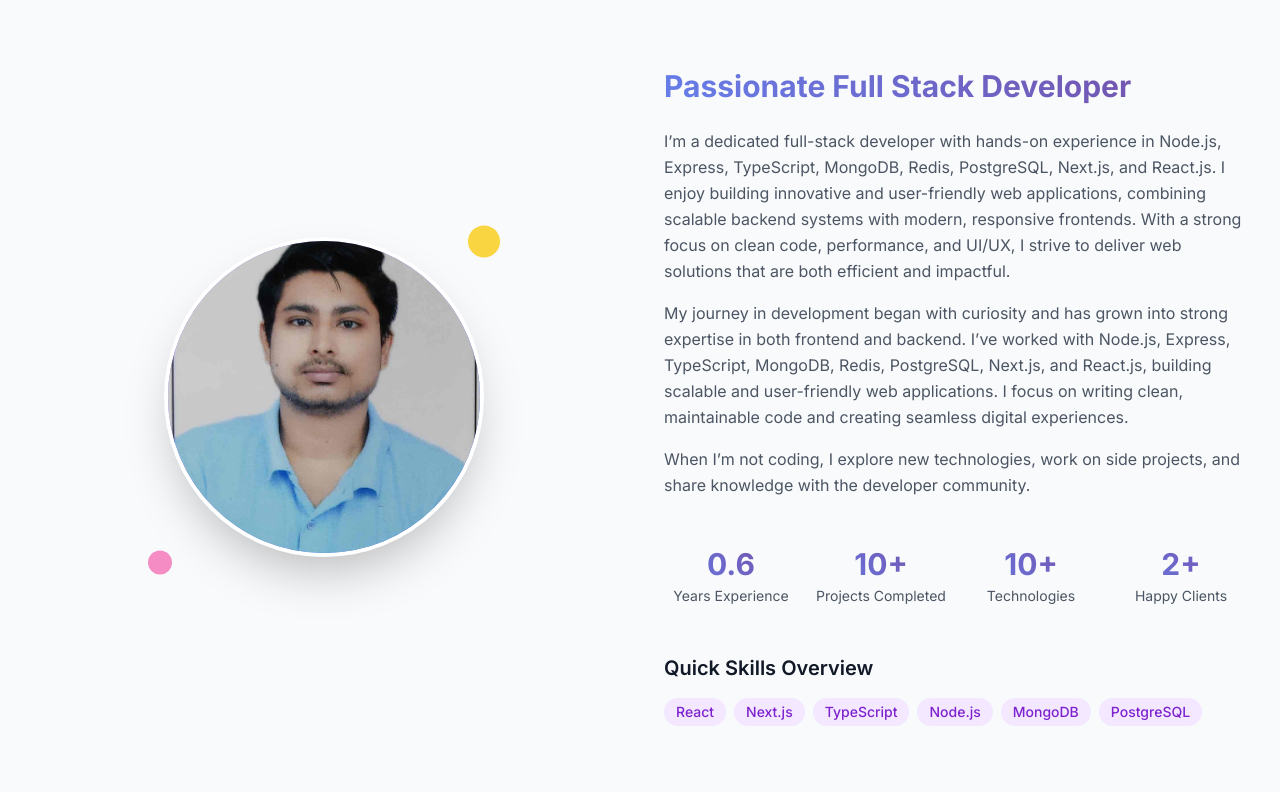
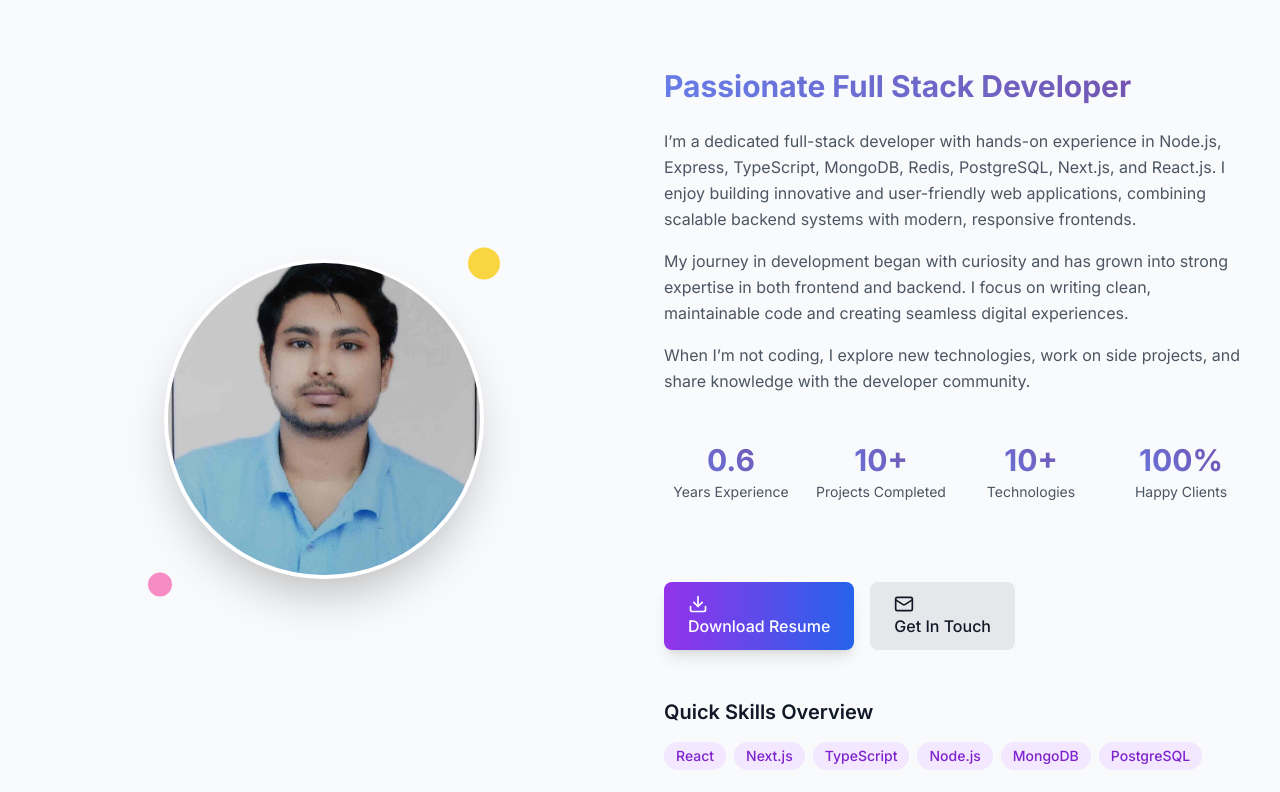
Before and after one commit to Gagan956/Gagan_Portfolio, a Next.js app: page / in a window 1280 px wide. Shown: the part 968-1760 px from the top of the page. Built offline with nearby package versions, Linux system fonts and the light colour scheme.

Commit message:
add resume section

```diff
--- a/src/components/layout/Navbar.tsx
+++ b/src/components/layout/Navbar.tsx
@@ -52,7 +52,7 @@ export default function Navbar() {
             className="text-2xl font-bold gradient-text cursor-pointer"
             onClick={() => handleNavClick('#home')}
           >
-            Gagan
+           Portfolio
           </motion.div>
 
           {/* Desktop Navigation */}
--- a/src/components/sections/About.tsx
+++ b/src/components/sections/About.tsx
@@ -2,15 +2,16 @@
 
 import { motion } from "framer-motion";
 import SectionWrapper from "@/components/ui/SectionWrapper";
-import Card from "@/components/ui/Card";
 import Image from "next/image";
+import Button from "../ui/Button";
+import { Download, Mail } from "lucide-react";
 
 export default function About() {
   const stats = [
     { label: "Years Experience", value: "0.6" },
     { label: "Projects Completed", value: "10+" },
     { label: "Technologies", value: "10+" },
-    { label: "Happy Clients", value: "2+" },
+    { label: "Happy Clients", value: "100%" },
   ];
 
   return (
@@ -36,11 +37,14 @@ export default function About() {
               className="absolute inset-0 rounded-full bg-gradient-to-r from-purple-400 to-blue-500 opacity-20"
             />
 
-            {/* Profile image container */}
+            {/* Profile image */}
             <div className="relative w-full h-full rounded-full overflow-hidden border-4 border-white dark:border-gray-700 shadow-2xl">
-              <div className="w-full h-full bg-gradient-to-br from-purple-400 to-blue-500 flex items-center justify-center text-white text-6xl font-bold">
-               <Image src={"/photo.jpg"} alt="Profile Picture" layout="fill" objectFit="cover" />
-              </div>
+              <Image
+                src={"/photo.jpg"}
+                alt="Profile Picture"
+                layout="fill"
+                objectFit="cover"
+              />
             </div>
 
             {/* Floating elements */}
@@ -74,20 +78,14 @@ export default function About() {
               Node.js, Express, TypeScript, MongoDB, Redis, PostgreSQL, Next.js,
               and React.js. I enjoy building innovative and user-friendly web
               applications, combining scalable backend systems with modern,
-              responsive frontends. With a strong focus on clean code,
-              performance, and UI/UX, I strive to deliver web solutions that are
-              both efficient and impactful.{" "}
+              responsive frontends.
             </p>
-
             <p>
               My journey in development began with curiosity and has grown into
-              strong expertise in both frontend and backend. I’ve worked with
-              Node.js, Express, TypeScript, MongoDB, Redis, PostgreSQL, Next.js,
-              and React.js, building scalable and user-friendly web
-              applications. I focus on writing clean, maintainable code and
-              creating seamless digital experiences.
+              strong expertise in both frontend and backend. I focus on writing
+              clean, maintainable code and creating seamless digital
+              experiences.
             </p>
-
             <p>
               When I’m not coding, I explore new technologies, work on side
               projects, and share knowledge with the developer community.
@@ -113,6 +111,36 @@ export default function About() {
               </motion.div>
             ))}
           </div>
+
+          <motion.div
+            initial={{ opacity: 0, y: 20 }}
+            whileInView={{ opacity: 1, y: 0 }}
+            transition={{ duration: 0.6, delay: 0.9 }}
+            className="flex flex-col sm:flex-row gap-4 pt-6"
+          >
+            {/* Action Buttons */}
+            <div className="flex flex-wrap gap-4 pt-8">
+              {/* Download Resume */}
+              <a
+                href="https://drive.google.com/uc?export=download&id=1ZUeIzvTr7B04gTP7Dr6YiB1HzbdMWTSH"
+                target="_blank"
+                rel="noopener noreferrer"
+              >
+                <Button className="group">
+                  <Download className="mr-2 w-5 h-5 group-hover:animate-bounce" />
+                  Download Resume
+                </Button>
+              </a>
+
+              {/* Get in Touch */}
+              <a href="mailto:gagansharma9560@gmail.com">
+                <Button variant="secondary" className="group">
+                  <Mail className="mr-2 w-5 h-5 group-hover:scale-110 transition-transform" />
+                  Get In Touch
+                </Button>
+              </a>
+            </div>
+          </motion.div>
 
           {/* Skills Preview */}
           <div className="pt-6">
--- a/src/components/sections/Contact.tsx
+++ b/src/components/sections/Contact.tsx
@@ -9,10 +9,10 @@ import { Mail, Phone, MapPin, Send, Github, Linkedin, Twitter, Instagram } from
 import { SocialLink } from '@/types';
 
 const socialLinks: SocialLink[] = [
-  { id: 'github', name: 'GitHub', url: 'https://github.com/Gagan956', icon: 'github' },
-  { id: 'linkedin', name: 'LinkedIn', url: 'https://linkedin.com/in/gagan9560', icon: 'linkedin' },
-  { id: 'twitter', name: 'Twitter', url: 'https://twitter.com', icon: 'twitter' },
-  { id: 'instagram', name: 'Instagram', url: 'https://www.instagram.com/its_gagan81?igsh=emp5MXc0bmdzM3hz', icon: 'instagram' },
+  { id: 'github', name: 'GitHub', url: 'https://github.com/Gagan956', icon: Github },
+  { id: 'linkedin', name: 'LinkedIn', url: 'https://linkedin.com/in/gagan9560', icon: Linkedin },
+  { id: 'twitter', name: 'Twitter', url: 'https://twitter.com', icon: Twitter },
+  { id: 'instagram', name: 'Instagram', url: 'https://www.instagram.com/its_gagan81?igsh=emp5MXc0bmdzM3hz', icon: Instagram },
 ];
 
 const contactInfo = [
@@ -20,13 +20,13 @@ const contactInfo = [
     icon: Mail,
     title: 'Email',
     value: 'gagansharma9560@gmail.com',
-    href: 'gagansharma9560@gmail.com',
+    href: 'mailto:gagansharma9560@gmail.com',
   },
   {
     icon: Phone,
     title: 'Phone',
     value: '9354371766',
-    href: '9354371766',
+    href: 'tel:9354371766',
   },
   {
     icon: MapPin,
@@ -52,13 +52,7 @@ export default function Contact() {
 
   const handleSubmit = (e: React.FormEvent) => {
     e.preventDefault();
-    // Handle form submission here
     console.log('Form submitted:', formData);
-  };
-
-  const getIconComponent = (iconName: string) => {
-    const icons = { Github, Linkedin, Twitter, Instagram };
-    return icons[iconName as keyof typeof icons] || Github;
   };
 
   return (
@@ -122,7 +116,7 @@ export default function Contact() {
             </h4>
             <div className="flex space-x-4">
               {socialLinks.map((social, index) => {
-                const IconComponent = getIconComponent(social.icon);
+                const IconComponent = social.icon;
                 return (
                   <motion.a
                     key={social.id}
--- a/src/components/sections/Projects.tsx
+++ b/src/components/sections/Projects.tsx
@@ -13,15 +13,15 @@ const projects: Project[] = [
     id: "1",
     title: "Medimeet",
     description:
-      "Medimeet is a full-stack doctor appointment platform built with Next.js and Shadcn UI, featuring secure authentication, doctor-patient management, scheduling, and Stripe payments for a seamless booking experience.",
+      "A full-stack doctor appointment platform with Next.js, Shadcn UI, scheduling, secure authentication, and Stripe integration.",
     image: "/images/Medimeet.png",
     technologies: [
       "Next.js",
       "TypeScript",
       "Stripe",
       "PostgreSQL",
-      "Tailwind CSS",
-      "Vonage (video calling)",
+      "Tailwind",
+      "Vonage",
     ],
     liveUrl: "https://medimeet-black.vercel.app/",
     githubUrl: "https://github.com/Gagan956/Medimeet",
@@ -30,9 +30,9 @@ const projects: Project[] = [
     id: "2",
     title: "Hireme",
     description:
-      "HireMe is a frontend job portal built with Next.js and TypeScript, featuring job listings, application forms, and a clean, responsive UI for a smooth hiring experience.",
+      "A frontend job portal built with Next.js and TypeScript, featuring listings, applications, and a responsive UI.",
     image: "/images/Hireme.png",
-    technologies: ["React", "Next.js", "Responsive Design", "Tailwind CSS"],
+    technologies: ["React", "Next.js", "Tailwind CSS"],
     liveUrl: "https://hireme-lemon.vercel.app",
     githubUrl: "https://github.com/Gagan956/Hireme.git",
   },
@@ -40,38 +40,18 @@ const projects: Project[] = [
     id: "3",
     title: "Foodhub",
     description:
-      "Foodhub is a full-stack food ordering platform built with Next.js, React, TypeScript, and MongoDB, featuring secure authentication, menu browsing, cart management, and real-time order updates for a smooth delivery experience",
-    image: "/images/Foodhub.png",
-    technologies: ["ReactJs", "NextJs", "Redux", "MongoDB", "Typescript"],
+      "A food ordering platform with secure login, cart, menu browsing, and real-time order updates.",
+    image: "/images/FoodHub.png",
+    technologies: ["React", "Next.js", "Redux", "MongoDB", "TypeScript"],
     liveUrl: "https://example.com",
     githubUrl: "https://github.com/example",
   },
   {
     id: "4",
-    title: "Portfolio Website",
-    description:
-      "A modern, responsive portfolio website built with Next.js and Framer Motion, featuring smooth animations and glassmorphism effects.",
-    image: "/images/portfolio.png",
-    technologies: ["Next.js", "TypeScript", "Framer Motion", "Tailwind CSS"],
-    liveUrl: "https://example.com",
-    githubUrl: "https://github.com/example",
-  },
-  {
-    id: "5",
-    title: "Weather Dashboard",
-    description:
-      "A weather dashboard that displays current weather conditions, forecasts, and interactive maps using weather APIs.",
-    image: "/images/weather.png",
-    technologies: ["React", "TypeScript", "Chart.js", "OpenWeather API"],
-    liveUrl: "https://example.com",
-    githubUrl: "https://github.com/example",
-  },
-  {
-    id: "6",
     title: "Microservice based Social Media API",
     description:
       "A scalable social media backend built with a microservices architecture, featuring user authentication, post management, follow system, and real-time notifications.",
-    image: "/images/social.png",
+    image: "/images/API.png",
     technologies: [
       "Node.js",
       "Express",
@@ -90,45 +70,42 @@ export default function Projects() {
     <SectionWrapper
       id="projects"
       title="Featured Projects"
-      subtitle="Some of my recent work"
-      className="bg-gray-50 dark:bg-gray-800"
+      subtitle="Some of my latest work"
+      className="bg-gradient-to-br from-gray-50 to-gray-100 dark:from-gray-900 dark:to-gray-800"
     >
-      <div className="grid md:grid-cols-2 lg:grid-cols-3 gap-8">
+      <div className="grid md:grid-cols-2 lg:grid-cols-3 gap-10">
         {projects.map((project, index) => (
           <motion.div
             key={project.id}
             initial={{ opacity: 0, y: 50 }}
             whileInView={{ opacity: 1, y: 0 }}
-            transition={{ delay: index * 0.1 }}
-            whileHover={{ y: -10 }}
+            transition={{ delay: index * 0.15 }}
+            whileHover={{ y: -8 }}
             className="group"
           >
-            <Card tilt className="h-full flex flex-col overflow-hidden">
-              {/* Project Image with Aspect Ratio */}
-              <div className="relative aspect-video rounded-t-lg overflow-hidden bg-gradient-to-br from-purple-400 to-blue-500">
-                {project.image ? (
+            <Card
+              className="h-full flex flex-col overflow-hidden border border-gray-200 dark:border-gray-700
+              bg-white/80 dark:bg-gray-900/60 backdrop-blur-lg shadow-lg rounded-2xl"
+            >
+              {/* Project Image */}
+              <div className="relative aspect-video overflow-hidden rounded-t-2xl">
                 <Image
                   src={project.image}
                   alt={project.title}
                   fill
-                    className="object-cover transition-transform duration-300 group-hover:scale-110"
+                  className="object-cover transition-transform duration-500 group-hover:scale-110"
                 />
-                ) : (
-                  <div className="absolute inset-0 flex items-center justify-center text-white text-6xl font-bold opacity-20">
-                    {project.title.charAt(0)}
-                  </div>
-                )}
 
-                {/* Overlay with links */}
-                <div className="absolute inset-0 bg-black bg-opacity-50 opacity-0 group-hover:opacity-100 transition-all duration-300 flex items-center justify-center space-x-4">
+                {/* Overlay buttons */}
+                <div className="absolute inset-0 bg-black/60 opacity-0 group-hover:opacity-100 transition-all duration-300 flex items-center justify-center gap-6">
                   {project.liveUrl && (
                     <motion.a
                       href={project.liveUrl}
                       target="_blank"
                       rel="noopener noreferrer"
                       whileHover={{ scale: 1.1 }}
-                      whileTap={{ scale: 0.9 }}
-                      className="p-3 bg-white rounded-full text-gray-800 hover:text-purple-600 transition-colors"
+                      whileTap={{ scale: 0.95 }}
+                      className="p-3 rounded-full bg-white/90 shadow-md hover:bg-purple-500 hover:text-white transition-colors"
                     >
                       <Eye size={20} />
                     </motion.a>
@@ -139,8 +116,8 @@ export default function Projects() {
                       target="_blank"
                       rel="noopener noreferrer"
                       whileHover={{ scale: 1.1 }}
-                      whileTap={{ scale: 0.9 }}
-                      className="p-3 bg-white rounded-full text-gray-800 hover:text-purple-600 transition-colors"
+                      whileTap={{ scale: 0.95 }}
+                      className="p-3 rounded-full bg-white/90 shadow-md hover:bg-purple-500 hover:text-white transition-colors"
                     >
                       <Github size={20} />
                     </motion.a>
@@ -150,34 +127,31 @@ export default function Projects() {
 
               {/* Project Content */}
               <div className="flex-1 p-6 flex flex-col">
-                <h3 className="text-xl font-bold mb-3 text-gray-800 dark:text-gray-200 group-hover:text-purple-600 transition-colors">
+                <h3 className="text-2xl font-bold mb-2 text-gray-800 dark:text-gray-100 group-hover:text-purple-600 transition-colors">
                   {project.title}
                 </h3>
-
-                <p className="text-gray-600 dark:text-gray-300 mb-4 flex-1 leading-relaxed">
+                <p className="text-gray-600 dark:text-gray-300 flex-1 mb-4">
                   {project.description}
                 </p>
 
                 {/* Technologies */}
-                <div className="mb-4">
-                  <div className="flex flex-wrap gap-2">
+                <div className="flex flex-wrap gap-2 mb-6">
                   {project.technologies.map((tech) => (
                     <span
                       key={tech}
-                        className="px-2 py-1 bg-purple-100 dark:bg-purple-900 text-purple-700 dark:text-purple-300 rounded text-xs font-medium"
+                      className="px-3 py-1 bg-purple-100/70 dark:bg-purple-900/50 text-purple-700 dark:text-purple-300 rounded-full text-xs font-medium shadow-sm"
                     >
                       {tech}
                     </span>
                   ))}
                 </div>
-                </div>
 
                 {/* Action Buttons */}
-                <div className="flex gap-2 mt-auto">
+                <div className="flex gap-3 mt-auto">
                   {project.liveUrl && (
                     <Button size="sm" href={project.liveUrl} className="flex-1">
                       <ExternalLink size={16} className="mr-2" />
-                      Live Demo
+                      Live
                     </Button>
                   )}
                   {project.githubUrl && (
@@ -203,12 +177,13 @@ export default function Projects() {
         initial={{ opacity: 0, y: 20 }}
         whileInView={{ opacity: 1, y: 0 }}
         transition={{ delay: 0.5 }}
-        className="text-center mt-12"
+        className="text-center mt-14"
       >
         <Button
           size="lg"
           href="https://github.com/Gagan956?tab=repositories"
           variant="outline"
+          className="hover:bg-purple-600 hover:text-white"
         >
           View More Projects
           <ExternalLink size={20} className="ml-2" />
--- a/src/components/sections/Skills.tsx
+++ b/src/components/sections/Skills.tsx
@@ -27,6 +27,7 @@ const skills: Skill[] = [
   { id: 'git', name: 'Git', icon: '📝', category: 'tools', proficiency: 88 },
   { id: 'docker', name: 'Docker', icon: '🐳', category: 'tools', proficiency: 60 },
   { id: 'aws', name: 'AWS', icon: '☁️', category: 'tools', proficiency: 50 },
+  { id: 'Javascript', name: 'javascript', icon: '🐙', category: 'tools', proficiency: 90 },
 ];
 
 const categories = [
--- a/src/types/index.ts
+++ b/src/types/index.ts
@@ -1,3 +1,6 @@
+import { ComponentType } from 'react';
+import { LucideProps } from 'lucide-react';
+
 export interface Project {
   id: string;
   title: string;
@@ -20,7 +23,7 @@ export interface SocialLink {
   id: string;
   name: string;
   url: string;
-  icon: string;
+   icon: ComponentType<LucideProps>;
 }
 
 export interface NavItem {
```
Also changed, not shown: public/images/API.png (added). Lines whose indentation alone changed are shown as unchanged.
